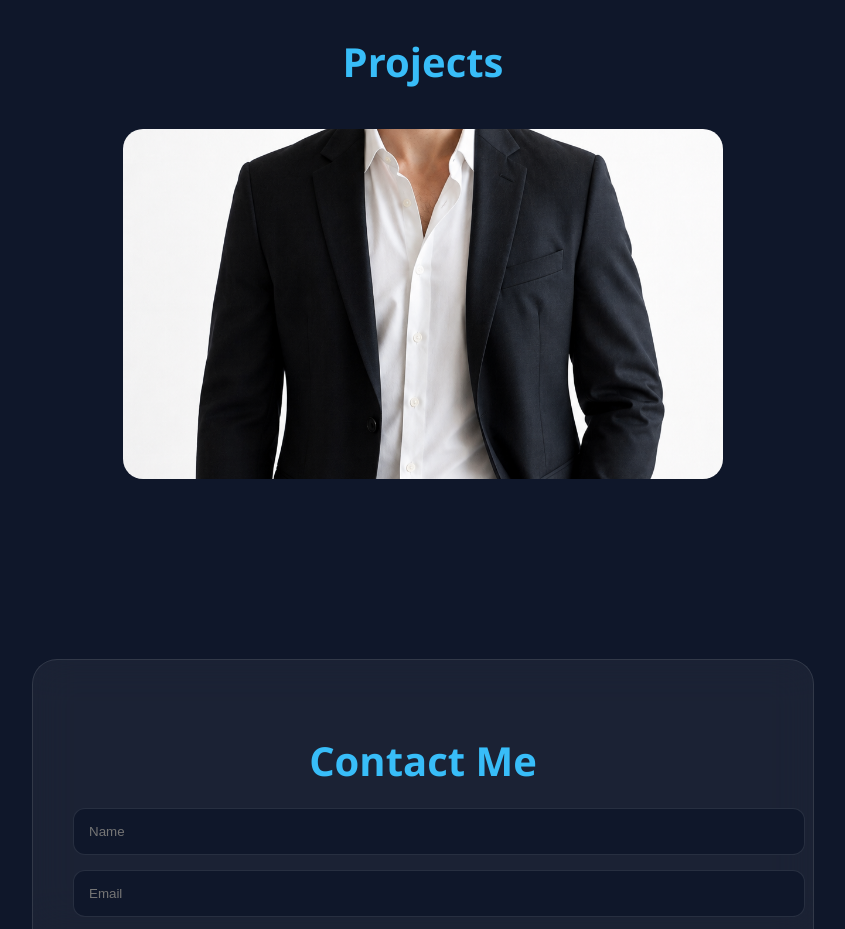
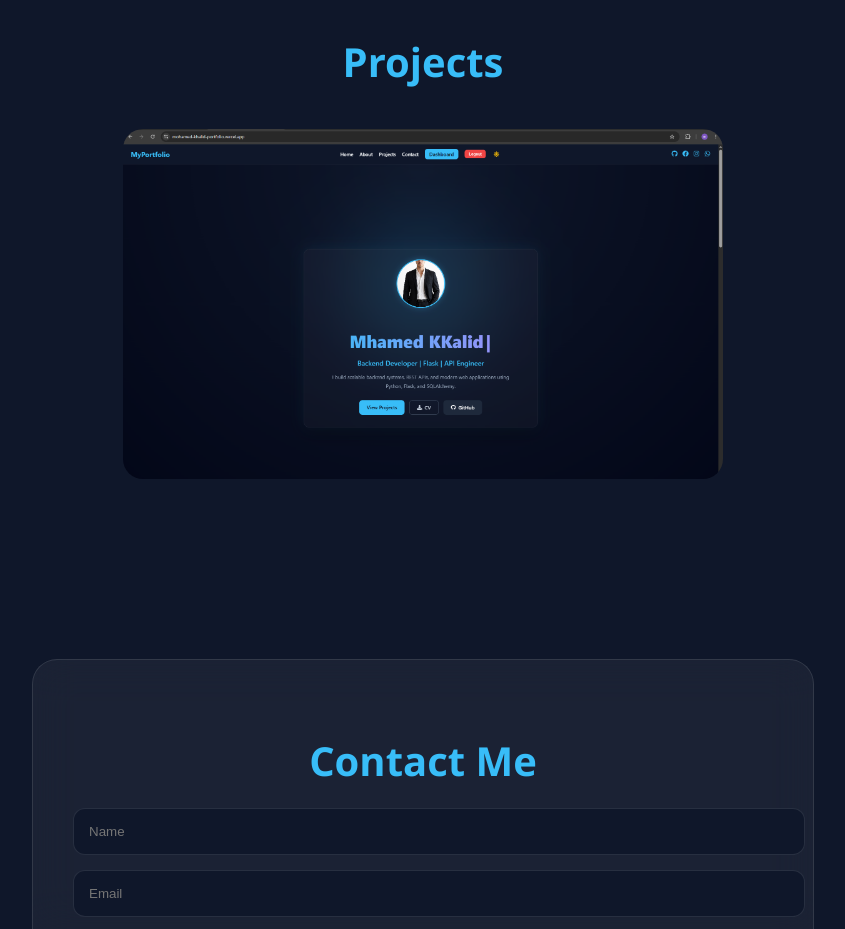
Before and after one commit to khalidmuhamadmuhamad80-arch/portfolio-frontend, a React app: page / in a window 1280 px wide. Shown: the part 2260-3189 px from the top of the page, without its empty margins (217-1062 px from the left). Built offline with nearby package versions, Linux system fonts and the light colour scheme; no server answers; the HTML template or start-up script is replaced by a standard one.

Commit message:
feat: complete project details page with dynamic sections and images

```diff
--- a/src/components/Projects.jsx
+++ b/src/components/Projects.jsx
@@ -13,7 +13,7 @@ function Projects() {
     setProjects([{
       id: 1,
       title: "Personal Portfolio",
-      image_url: "/me.jpg" // ضع رابط صورتك هنا
+      image_url: "/overview.png" // ضع رابط صورتك هنا
     }]);
   }, []);
 
```
